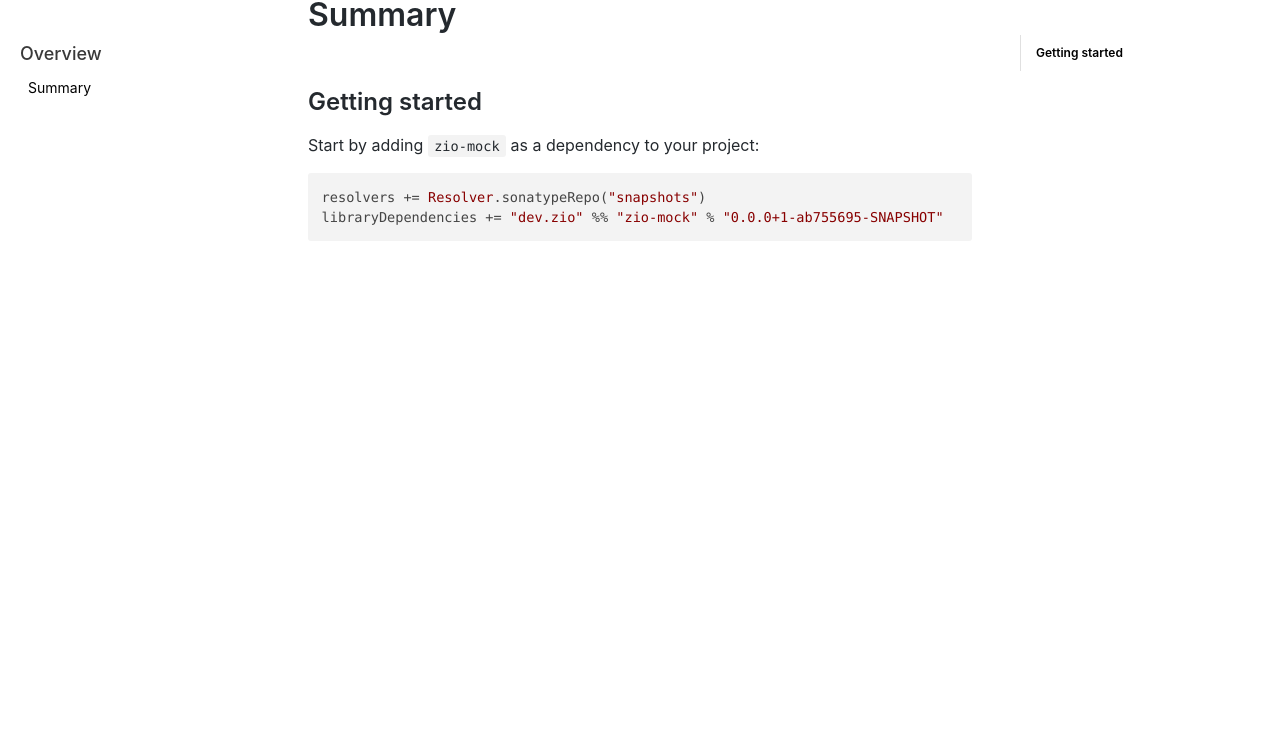
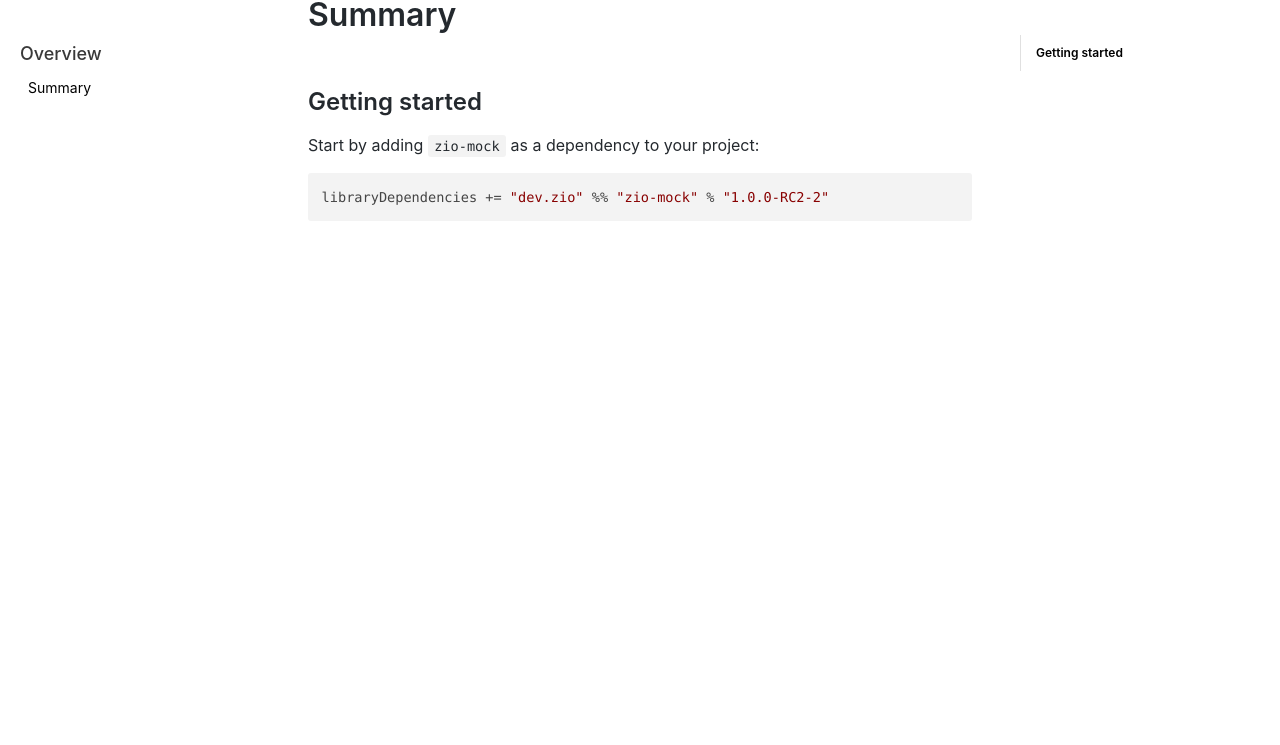
Before and after one commit to zio/zio-mock, a plain HTML site: page docs/overview/overview_index.html in a window 1280 px wide. Shown: the part 55-800 px from the top of the page. Drawn offline with nearby package versions, Linux system fonts and the light colour scheme; a script that the page names is missing; files whose address does not match are found by name.

Commit message:
Deploy website
Deploy website version based on ab755695726632d6fd81898f425455bf62e0bd7d

```diff
--- a/docs/overview/overview_index.html
+++ b/docs/overview/overview_index.html
@@ -62,7 +62,6 @@
             });
         </script></nav></div><div class="container mainContainer docsContainer"><div class="wrapper"><div class="post"><header class="postHeader"><h1 id="__docusaurus" class="postHeaderTitle">Summary</h1></header><article><div><span><h2><a class="anchor" aria-hidden="true" id="getting-started"></a><a href="#getting-started" aria-hidden="true" class="hash-link"><svg class="hash-link-icon" aria-hidden="true" height="16" version="1.1" viewBox="0 0 16 16" width="16"><path fill-rule="evenodd" d="M4 9h1v1H4c-1.5 0-3-1.69-3-3.5S2.55 3 4 3h4c1.45 0 3 1.69 3 3.5 0 1.41-.91 2.72-2 3.25V8.59c.58-.45 1-1.27 1-2.09C10 5.22 8.98 4 8 4H4c-.98 0-2 1.22-2 2.5S3 9 4 9zm9-3h-1v1h1c1 0 2 1.22 2 2.5S13.98 12 13 12H9c-.98 0-2-1.22-2-2.5 0-.83.42-1.64 1-2.09V6.25c-1.09.53-2 1.84-2 3.25C6 11.31 7.55 13 9 13h4c1.45 0 3-1.69 3-3.5S14.5 6 13 6z"></path></svg></a>Getting started</h2>
 <p>Start by adding <code>zio-mock</code> as a dependency to your project:</p>
-<pre><code class="hljs css language-scala">resolvers += <span class="hljs-type">Resolver</span>.sonatypeRepo(<span class="hljs-string">"snapshots"</span>)
-libraryDependencies += <span class="hljs-string">"dev.zio"</span> %% <span class="hljs-string">"zio-mock"</span> % <span class="hljs-string">"0.0.0+1-ab755695-SNAPSHOT"</span>
+<pre><code class="hljs css language-scala">libraryDependencies += <span class="hljs-string">"dev.zio"</span> %% <span class="hljs-string">"zio-mock"</span> % <span class="hljs-string">"1.0.0-RC2-2"</span>
 </code></pre>
 </span></div></article></div><div class="docs-prevnext"></div></div></div><nav class="onPageNav"><ul class="toc-headings"><li><a href="#getting-started">Getting started</a></li></ul></nav></div><footer class="nav-footer" id="footer"><section class="sitemap"><a href="/zio-mock/" class="nav-home"><img src="/zio-mock/img/sidebar_brand2x.png" alt="ZIO Mock"/></a><div><h5>GitHub</h5><a class="github-button" href="https://github.com/zio/zio-mock" data-icon="octicon-star" data-count-href="/zio/zio-mock/stargazers" data-show-count="true" data-count-aria-label="# stargazers on GitHub" aria-label="Star this project on GitHub">Star</a></div><div><h5>Chat with us on Discord</h5><a href="https://discord.gg/2ccFBr4"><img src="/zio-mock//img/discord.png" width="120" alt="discord"/></a></div><div><h5>Additional resources</h5><a href="/zio-mock/api/index.html">Scaladoc of zio-mock</a></div></section><section class="copyright">Copyright © 2022 ZIO Maintainers</section></footer></div></body></html>
```
Also changed, not shown: api/zio/mock/BuildInfo$.html (+1 -1 lines).
